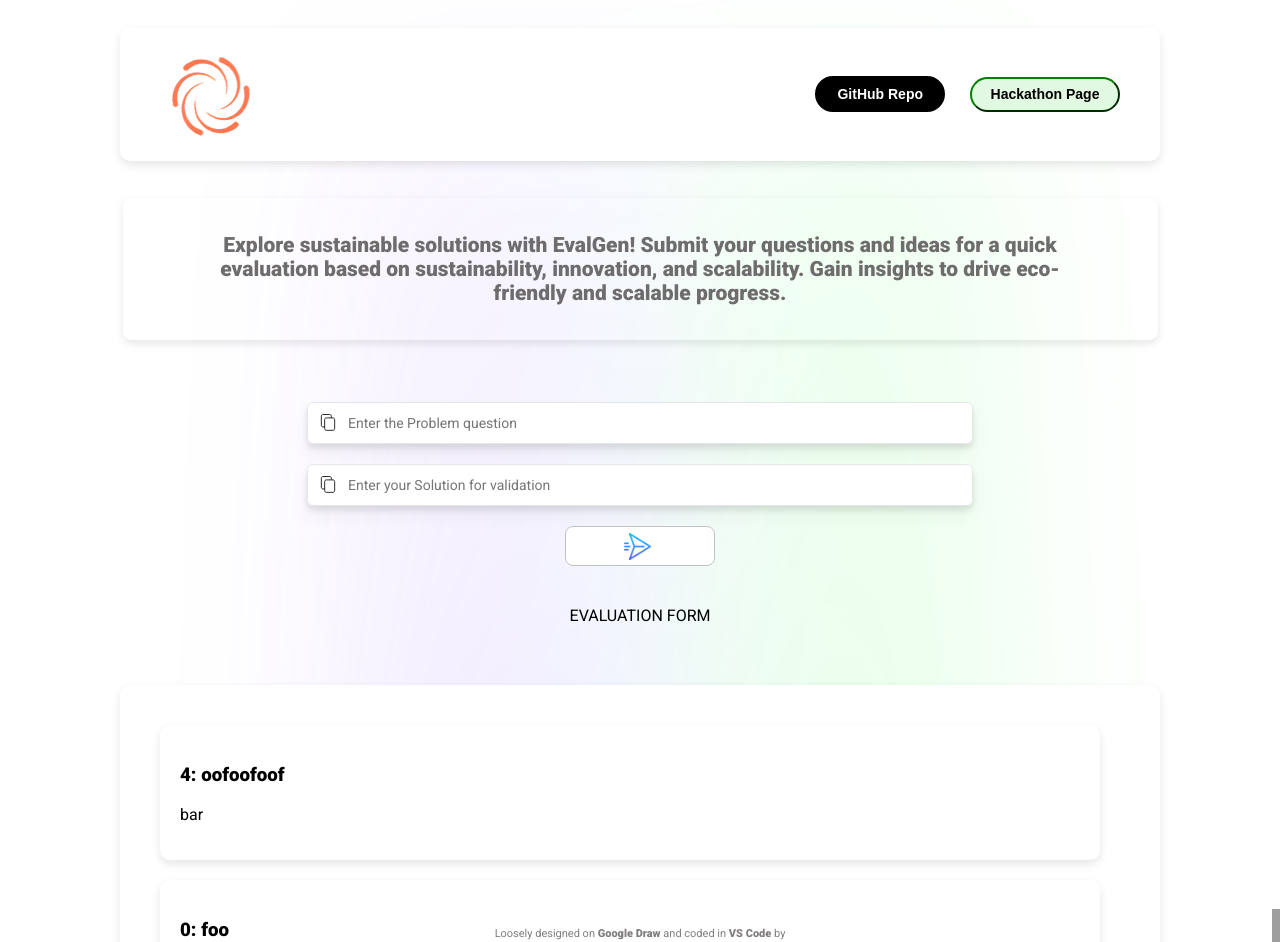
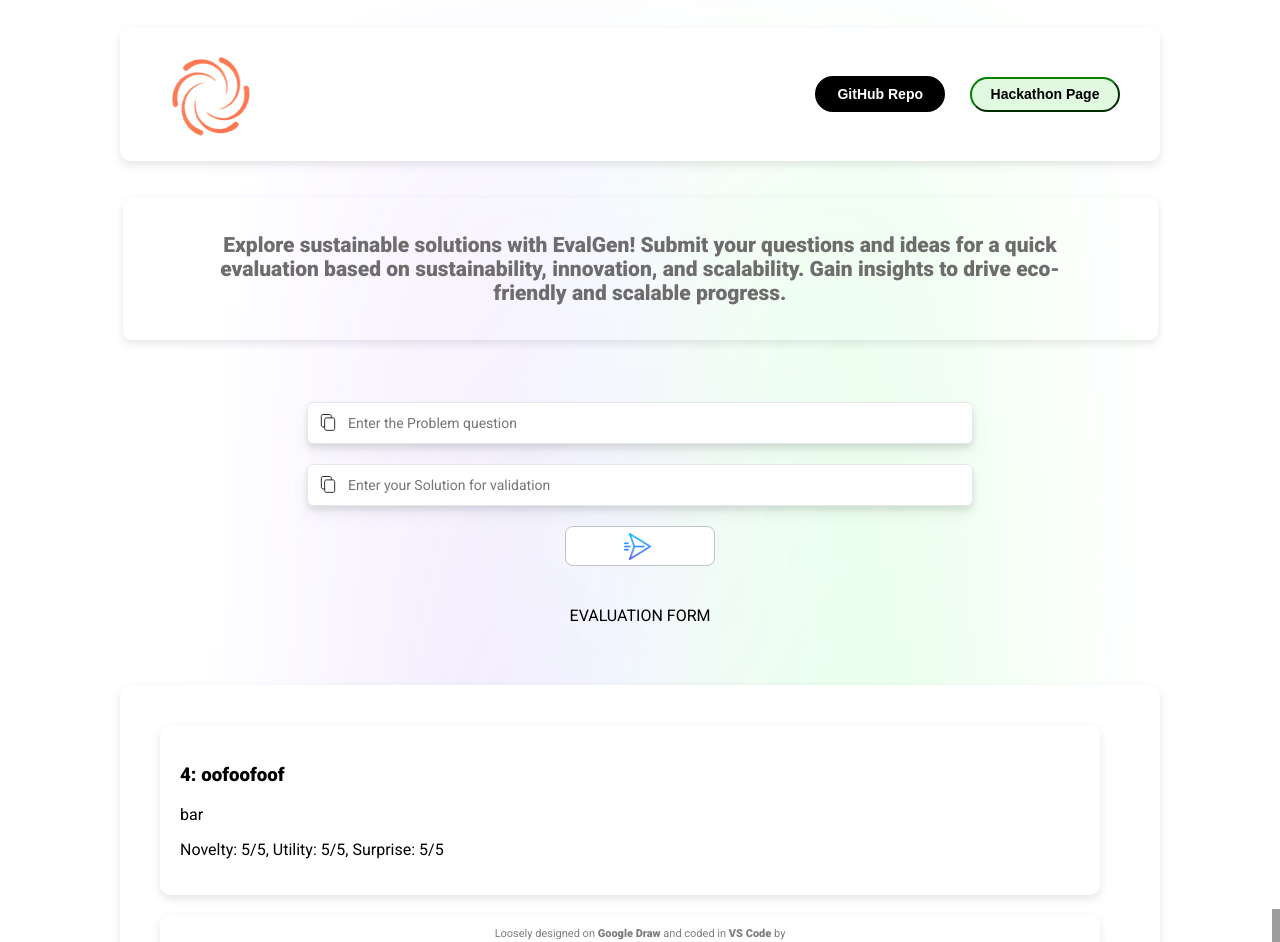
Before and after one commit to ThunderRoar/AI-EarthHack, a React (Vite) app in the folder frontend/: page / in a window 1280 px wide. Shown: the top 942 px of the page. Built offline with nearby package versions, Linux system fonts and the light colour scheme; grey boxes are pictures that could not be loaded.

Commit message:
fleshed out Entry components

```diff
--- a/frontend/src/components/Entry.jsx
+++ b/frontend/src/components/Entry.jsx
@@ -6,6 +6,7 @@ const Entry = ({entry}) => {
         <Box>
             <h3>{entry.ID}: {entry.problem}</h3>
             <p>{entry.solution}</p>
+            <p>Novelty: {6-entry.rankings[0]}/5, Utility: {6-entry.rankings[1]}/5, Surprise: {6-entry.rankings[2]}/5</p>
         </Box>
     )
 }
```
